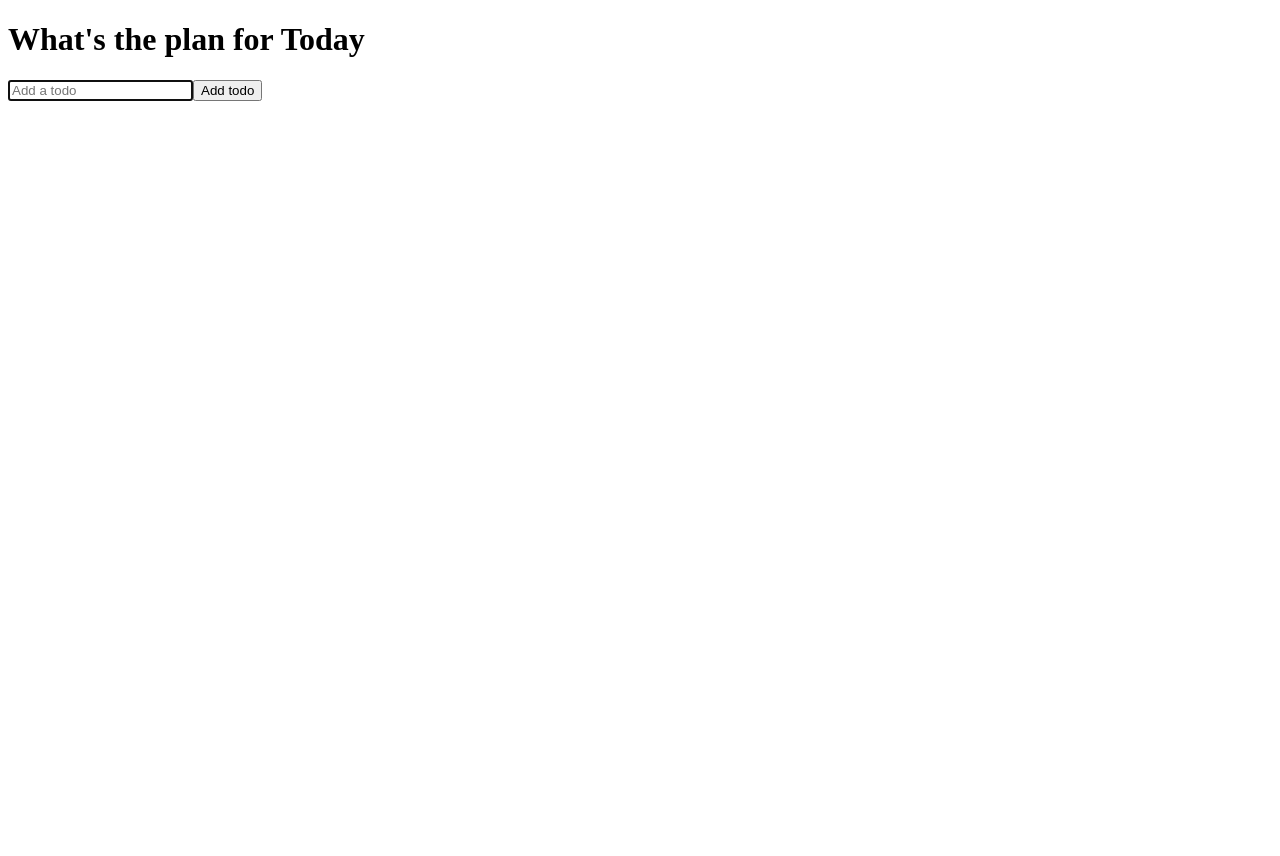
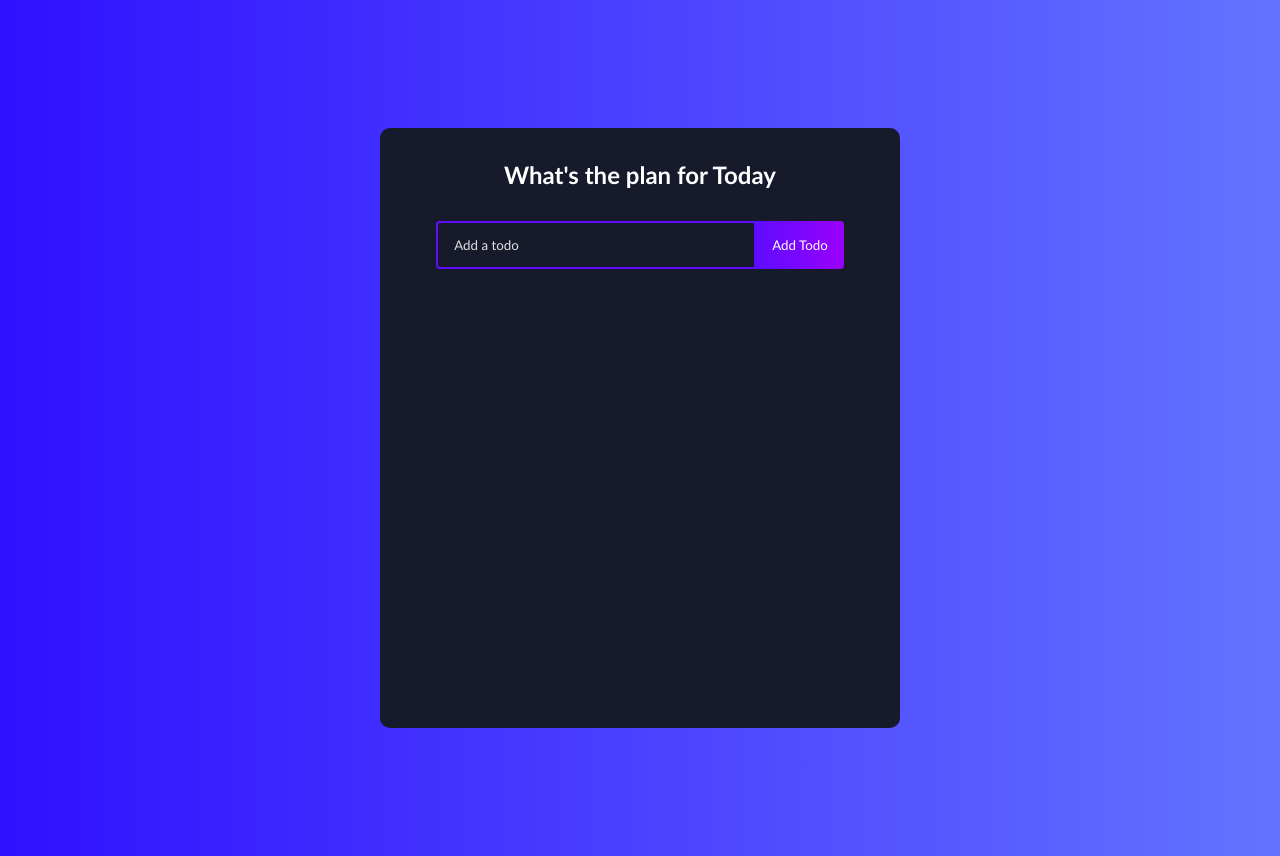
Before and after one commit to mutambo/to-do-list, a React (Create React App) app: page / in a window 1280 px wide. Before the commit the page ends 800 px from the top, so only its background shows below. Built offline with nearby package versions, Linux system fonts and the light colour scheme.

Commit message:
added css file

```diff
--- /dev/null
+++ b/src/App.css
@@ -0,0 +1,147 @@
+* {
+    box-sizing: border-box;
+    margin: 0;
+    padding: 0;
+    font-family: 'Trebuchet MS', 'Lucida Sans Unicode', 'Lucida Grande',
+      'Lucida Sans', Arial, sans-serif;
+  }
+
+  body {
+    background: linear-gradient(
+      90deg,
+      rgba(48, 16, 255, 1) 0%,
+      rgba(100, 115, 255, 1) 100%
+    );
+  }
+  .todo-app {
+    display: flex;
+    flex-direction: column;
+    justify-content: start;
+    width: 520px;
+    min-height: 600px;
+    background: #161a2b;
+    text-align: center;
+    margin: 128px auto;
+    border-radius: 10px;
+    padding-bottom: 32px;
+  }
+
+  h1 {
+    margin: 32px 0;
+    color: #fff;
+    font-size: 24px;
+  }
+
+  .complete {
+    text-decoration: line-through;
+    opacity: 0.4;
+  }
+
+  .todo-form {
+    margin-bottom: 32px;
+  }
+
+  .todo-input {
+    padding: 14px 32px 14px 16px;
+    border-radius: 4px 0 0 4px;
+    border: 2px solid #5d0cff;
+    outline: none;
+    width: 320px;
+    background: transparent;
+    color: #fff;
+  }
+
+  .todo-input::placeholder {
+    color: #e2e2e2;
+  }
+
+  .todo-button {
+    padding: 16px;
+    border: none;
+    border-radius: 0 4px 4px 0;
+    cursor: pointer;
+    outline: none;
+    background: linear-gradient(
+      90deg,
+      rgba(93, 12, 255, 1) 0%,
+      rgba(155, 0, 250, 1) 100%
+    );
+    color: #fff;
+    text-transform: capitalize;
+  }
+
+  .todo-input.edit {
+    border: 2px solid #149fff;
+  }
+
+  .todo-button.edit {
+    background: linear-gradient(
+      90deg,
+      rgba(20, 159, 255, 1) 0%,
+      rgba(17, 122, 255, 1) 100%
+    );
+    padding: 16px 22px;
+  }
+
+  .todo-container {
+    display: flex;
+    flex-direction: row;
+    position: relative;
+  }
+
+  .todo-row {
+    display: flex;
+    justify-content: space-between;
+    align-items: center;
+    margin: 4px auto;
+    color: #fff;
+    background: linear-gradient(
+      90deg,
+      rgba(255, 118, 20, 1) 0%,
+      rgba(255, 84, 17, 1) 100%
+    );
+
+    padding: 16px;
+    border-radius: 5px;
+    width: 90%;
+  }
+
+  .todo-row:nth-child(4n + 1) {
+    background: linear-gradient(
+      90deg,
+      rgba(93, 12, 255, 1) 0%,
+      rgba(155, 0, 250, 1) 100%
+    );
+  }
+
+  .todo-row:nth-child(4n + 2) {
+    background: linear-gradient(
+      90deg,
+      rgba(255, 12, 241, 1) 0%,
+      rgba(250, 0, 135, 1) 100%
+    );
+  }
+
+  .todo-row:nth-child(4n + 3) {
+    background: linear-gradient(
+      90deg,
+      rgba(20, 159, 255, 1) 0%,
+      rgba(17, 122, 255, 1) 100%
+    );
+  }
+
+  .icons {
+    display: flex;
+    align-items: center;
+    font-size: 24px;
+    cursor: pointer;
+  }
+
+  .delete-icon {
+    margin-right: 5px;
+    color: #fff;
+  }
+
+  .edit-icon {
+    color: #fff;
+  }
--- a/src/App.js
+++ b/src/App.js
@@ -1,7 +1,7 @@
 import React from 'react';
 // import TodoForm from './components/TodoForm';
 import TodoList from './components/TodoList';
-
+import './App.css'
 function App() {
   return (
     <div className = 'todo-app'>
```
